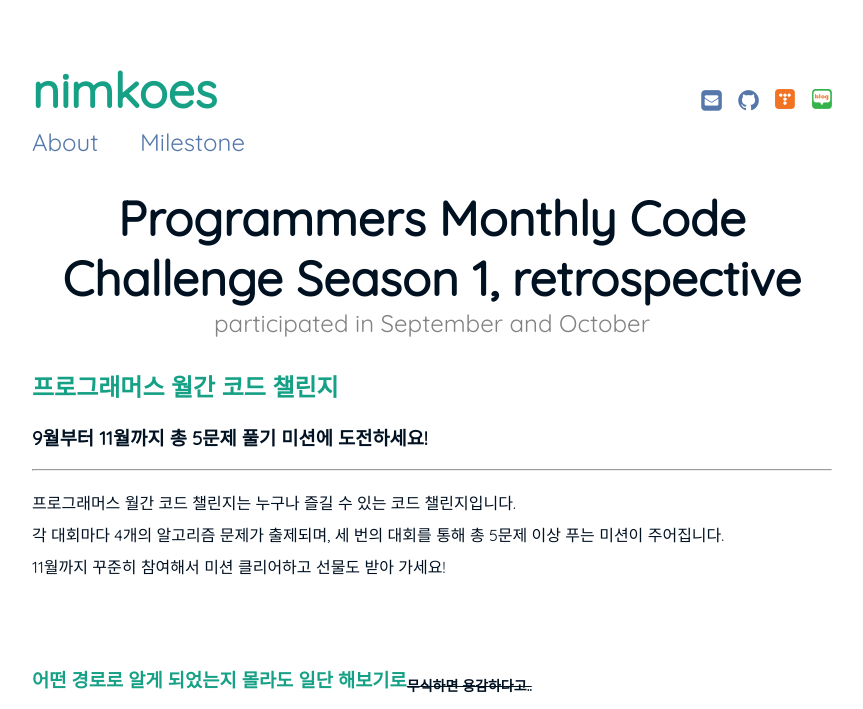
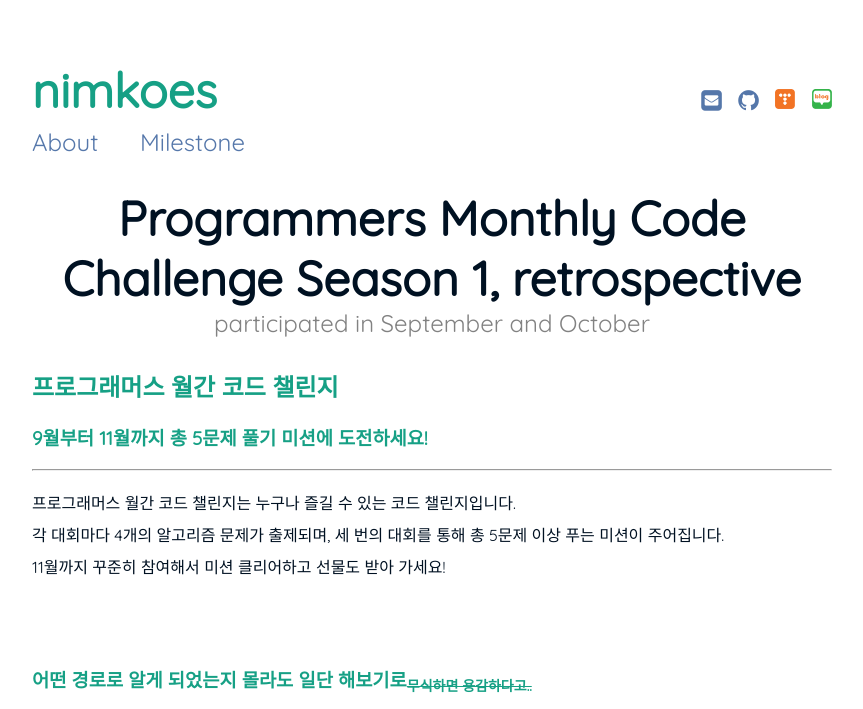
Before and after one commit to nimkoes/portfolio, a Jekyll site: the page built from _posts/2020-11-05-Programmers-Monthly-Code-Challenge-S01.md, in a window 1280 px wide. Shown: the top 709 px of the page, without its empty margins (208-1071 px from the left). Built offline with Jekyll 4.4.1, drawn with Linux system fonts in a browser that asks for light colours; grey boxes are pictures that could not be loaded.

Commit message:
포스트 수정, 글꼴 수정

```diff
--- a/_posts/2020-11-05-Programmers-Monthly-Code-Challenge-S01.md
+++ b/_posts/2020-11-05-Programmers-Monthly-Code-Challenge-S01.md
@@ -11,7 +11,7 @@
 
 
 ## **프로그래머스 월간 코드 챌린지**
-### 9월부터 11월까지 총 5문제 풀기 미션에 도전하세요!
+### **9월부터 11월까지 총 5문제 풀기 미션에 도전하세요!**
 ---
 
 프로그래머스 월간 코드 챌린지는 누구나 즐길 수 있는 코드 챌린지입니다.
@@ -21,7 +21,7 @@
 
 
 
-### **어떤 경로로 알게 되었는지 몰라도 일단 해보기로**<sub>~~무식하면 용감하다고..~~</sub>
+### **어떤 경로로 알게 되었는지 몰라도 일단 해보기로<sub>~~무식하면 용감하다고..~~</sub>**
 ---
 
 ![Programmers_Monthly_Code_Challenge_S01_001](https://github.com/nimkoes/nimkoes.github.io/blob/master/assets/img/milestone/algorithm/Programmers_Monthly_Code_Challenge_S01_001.png?raw=true "Programmers_Monthly_Code_Challenge_S01_001")
```
